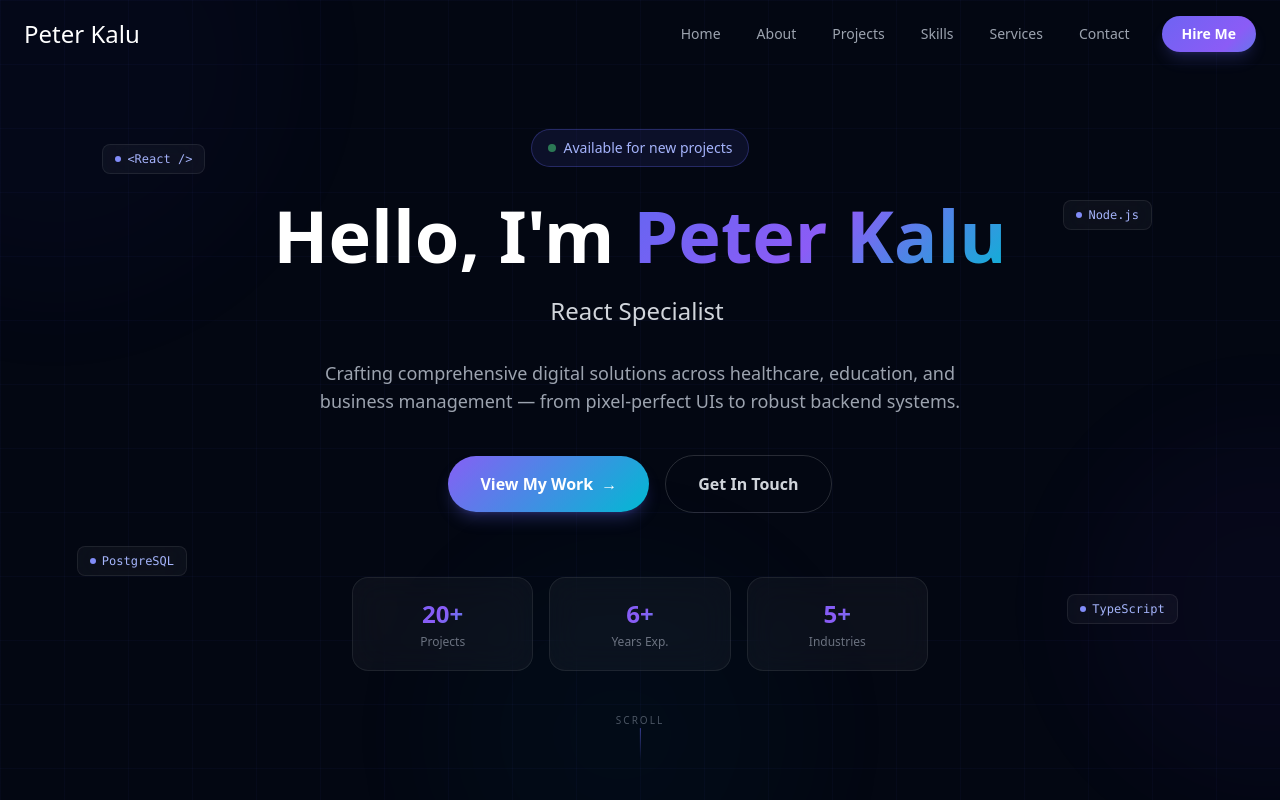
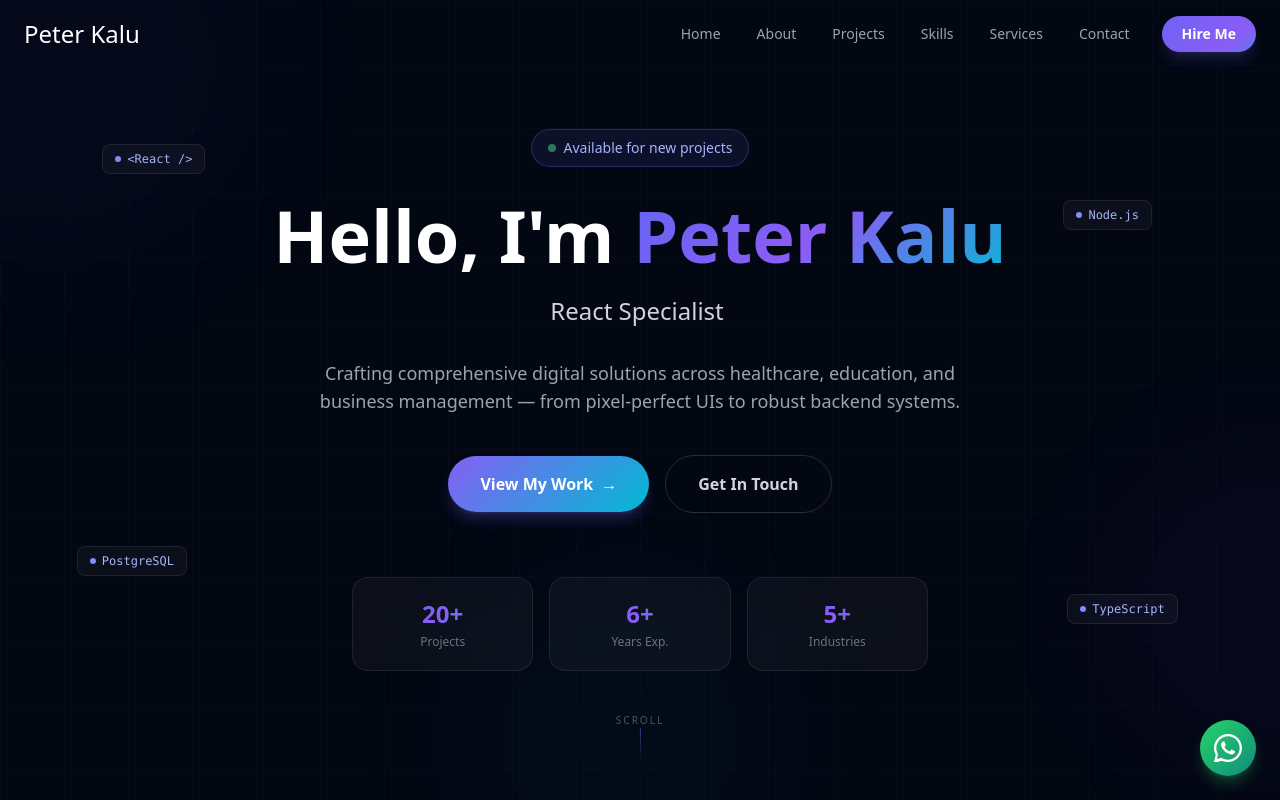
Before and after one commit to kalu-Peter/Root, a Next.js app: page / in a window 1280 px wide. Shown: the top 800 px of the page. Built offline with nearby package versions, Linux system fonts and the light colour scheme; some icons are missing.

Commit message:
apt-add whatsapp

```diff
--- a/app/page.tsx
+++ b/app/page.tsx
@@ -8,6 +8,7 @@
 import Services from '../components/Services';
 import Contact from '../components/Contact';
 import Footer from '../components/Footer';
+import WhatsAppFloat from '../components/WhatsAppFloat';
 
 export default function Home() {
   return (
@@ -22,6 +23,7 @@
         <Contact />
       </main>
       <Footer />
+      <WhatsAppFloat />
     </div>
   );
 }
--- /dev/null
+++ b/components/WhatsAppFloat.tsx
@@ -0,0 +1,40 @@
+'use client';
+import { useState } from 'react';
+
+export default function WhatsAppFloat() {
+  const [hovered, setHovered] = useState(false);
+  const phone = '254111532381';
+  const message = encodeURIComponent("Hi Peter, I'd like to discuss a project with you.");
+
+  return (
+    <a
+      href={`https://wa.me/${phone}?text=${message}`}
+      target="_blank"
+      rel="noopener noreferrer"
+      onMouseEnter={() => setHovered(true)}
+      onMouseLeave={() => setHovered(false)}
+      className="fixed bottom-6 right-6 z-50 flex items-center gap-3 group"
+      aria-label="Chat on WhatsApp"
+    >
+      {/* Tooltip */}
+      <span
+        className="text-sm font-medium text-white bg-gray-900 px-3 py-1.5 rounded-lg border border-white/10 shadow-lg whitespace-nowrap transition-all duration-300"
+        style={{ opacity: hovered ? 1 : 0, transform: hovered ? 'translateX(0)' : 'translateX(8px)' }}
+      >
+        Chat on WhatsApp
+      </span>
+
+      {/* Button */}
+      <div className="relative w-14 h-14 flex items-center justify-center rounded-full shadow-lg shadow-green-500/30 transition-transform duration-300 group-hover:scale-110"
+        style={{ background: 'linear-gradient(135deg, #25D366, #128C7E)' }}
+      >
+        {/* Ping ring */}
+        <span className="absolute inset-0 rounded-full bg-green-400 opacity-30 animate-ping" />
+        <svg xmlns="http://www.w3.org/2000/svg" viewBox="0 0 24 24" fill="white" className="w-7 h-7 relative z-10">
+          <path d="M17.472 14.382c-.297-.149-1.758-.867-2.03-.967-.273-.099-.471-.148-.67.15-.197.297-.767.966-.94 1.164-.173.199-.347.223-.644.075-.297-.15-1.255-.463-2.39-1.475-.883-.788-1.48-1.761-1.653-2.059-.173-.297-.018-.458.13-.606.134-.133.298-.347.446-.52.149-.174.198-.298.298-.497.099-.198.05-.371-.025-.52-.075-.149-.669-1.612-.916-2.207-.242-.579-.487-.5-.669-.51-.173-.008-.371-.01-.57-.01-.198 0-.52.074-.792.372-.272.297-1.04 1.016-1.04 2.479 0 1.462 1.065 2.875 1.213 3.074.149.198 2.096 3.2 5.077 4.487.709.306 1.262.489 1.694.625.712.227 1.36.195 1.871.118.571-.085 1.758-.719 2.006-1.413.248-.694.248-1.289.173-1.413-.074-.124-.272-.198-.57-.347z"/>
+          <path d="M12 0C5.373 0 0 5.373 0 12c0 2.124.554 4.118 1.524 5.855L.057 23.522a.75.75 0 0 0 .921.921l5.668-1.467A11.945 11.945 0 0 0 12 24c6.627 0 12-5.373 12-12S18.627 0 12 0zm0 22c-1.907 0-3.7-.504-5.254-1.385l-.376-.217-3.913 1.013 1.013-3.912-.217-.377A9.96 9.96 0 0 1 2 12C2 6.477 6.477 2 12 2s10 4.477 10 10-4.477 10-10 10z"/>
+        </svg>
+      </div>
+    </a>
+  );
+}
```
